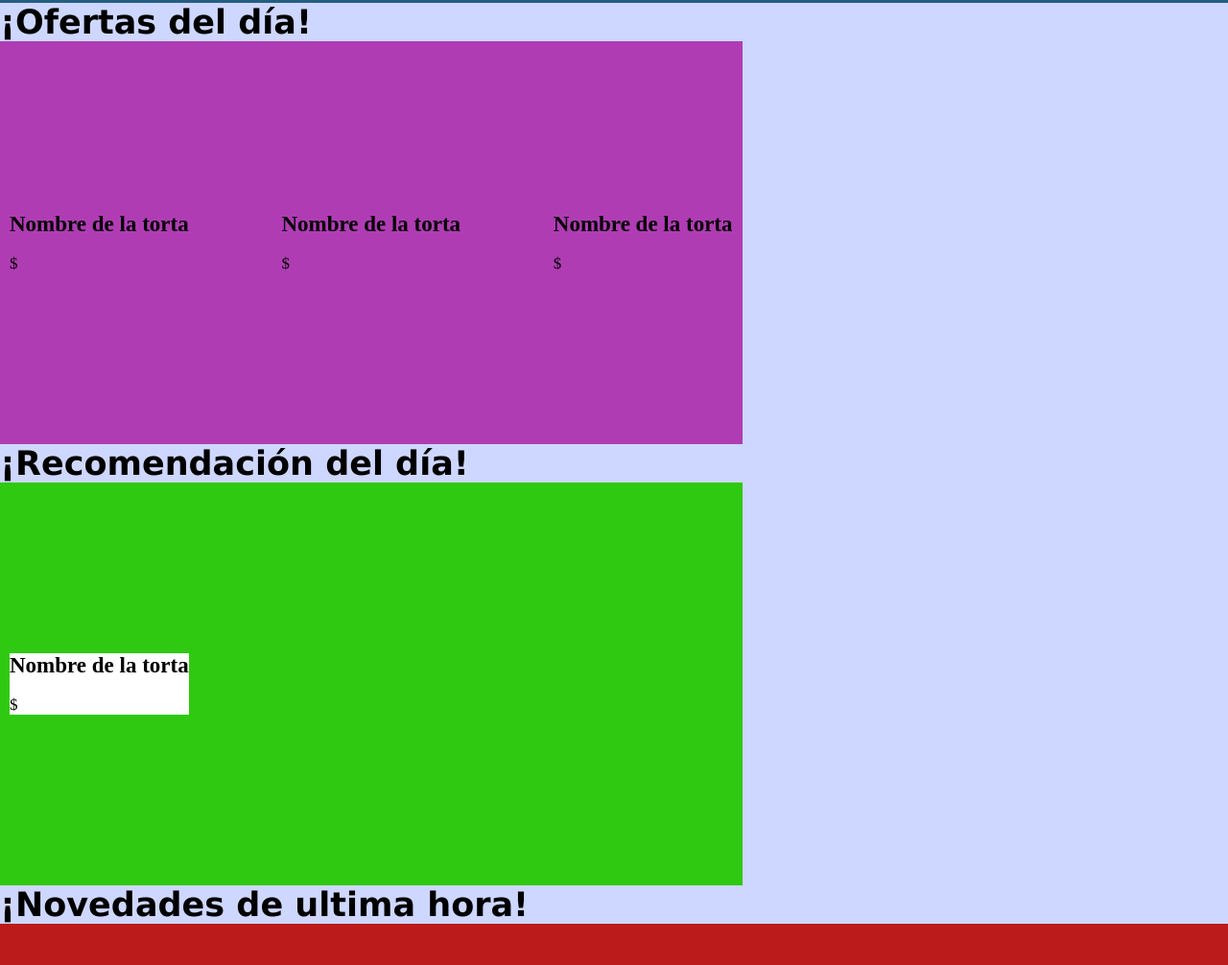
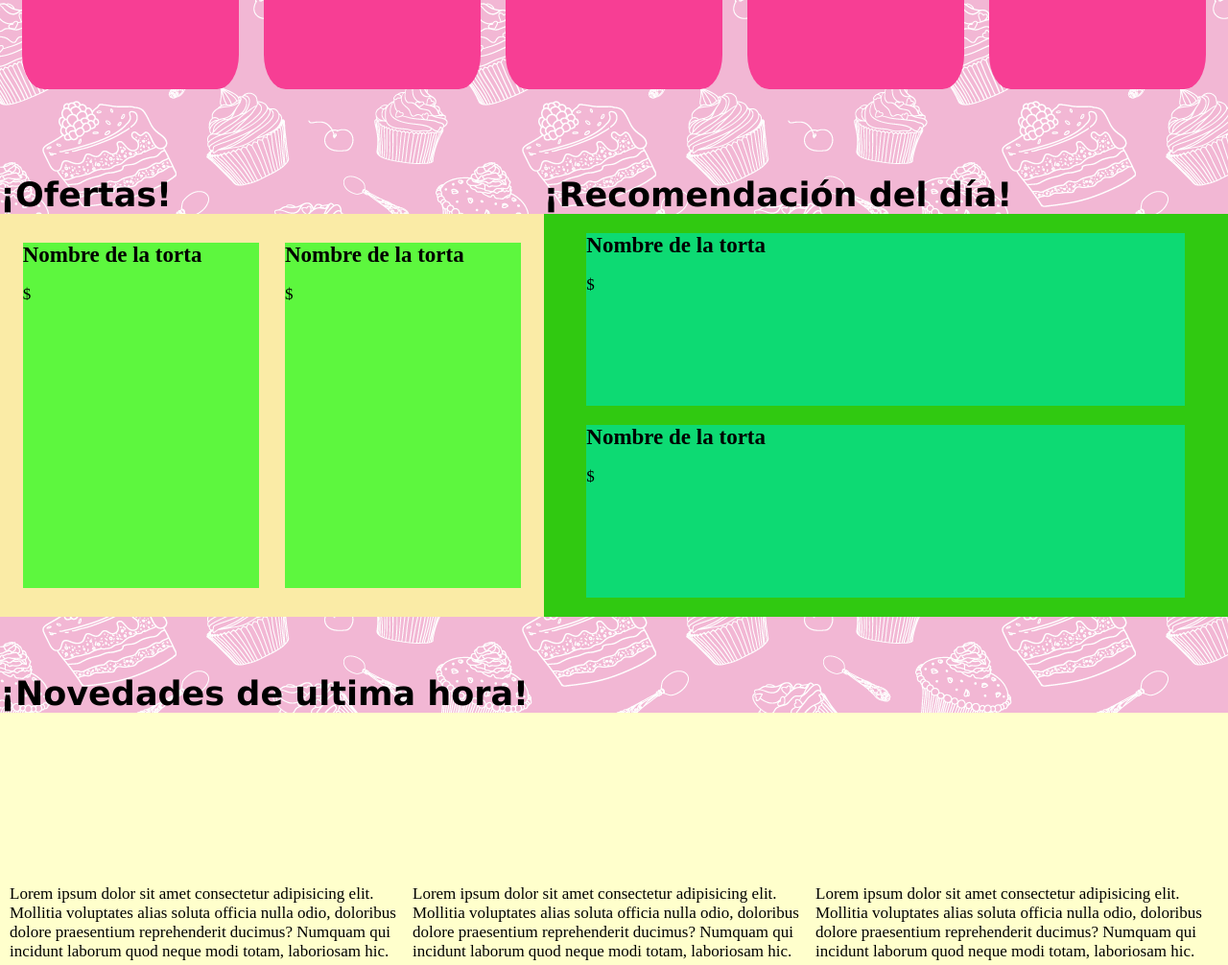
Before and after one commit to giaaryc/PaginaWeb, a plain HTML site: page indexPropio.html in a window 1280 px wide. Shown: the part 850-1856 px from the top of the page at 96% size. Drawn offline with Linux system fonts and the light colour scheme.

Commit message:
Se termina la estructura  de INDEX

```diff
--- a/StyleIndexPrueba.css
+++ b/StyleIndexPrueba.css
@@ -11,6 +11,7 @@
 
 h1{
     font-size: 35px;
+    margin-top: 60px;
     font-family: Verdana, Geneva, Tahoma, sans-serif;
 }
 
@@ -70,11 +71,9 @@ nav a{
 }
 
 main{
-    background-color: rgb(206, 215, 255);
     display: grid;
     grid-template-columns: auto auto;
     grid-row: auto auto auto auto;
-
 }
 
 #TituloBienvenida{
@@ -89,9 +88,9 @@ main{
     grid-column: span 2;
 }
 
+
 #Productos{
     grid-column: span 2;
-    background-color: rgb(38, 94, 131);
     display: flex;
     flex-direction: row;
     justify-content: space-between;
@@ -106,6 +105,7 @@ main{
     width: 18%;
     height: 90%;
     margin: 0 auto;
+    border-radius: 10%;
 }
 
 .Productos-item img{
@@ -114,7 +114,7 @@ main{
 }
 
 #Ofertas{
-    background-color: rgb(176, 60, 180);
+    background-color: #FAEBA6;
     display: flex;
     flex-direction: row;
     justify-content: space-between;
@@ -123,15 +123,18 @@ main{
     padding: 10px;
 }
 
-.Ofertas-item{
-    background-color: rgb(255, 115, 0);
+.Oferta-item{
+    background-color: #5df73e;
+    width: 45%;
+    height: 90%;
+    margin: 0 auto;
 
 }
 
 #Recomendacion{
     background-color: rgb(48, 201, 17);
     display: flex;
-    flex-direction: row;
+    flex-direction: column;
     justify-content: space-between;
     align-items: center;
     height: 400px;
@@ -139,13 +142,15 @@ main{
 }
 
 .Recomendacion-item{
-    background-color: rgb(255, 255, 255);
-
+    background-color: rgb(13, 218, 115);
+    width: 90%;
+    height: 45%;
+    margin: auto 0;
 }
 
 #Novedades{
     grid-column: span 2;
-    background-color: rgb(187, 27, 27);
+    background-color: #ffffcc;
     display: flex;
     flex-direction: row;
     justify-content: space-between;
@@ -155,13 +160,14 @@ main{
 }
 
 .Novedades-item{
-    background-color: rgb(153, 145, 69);
-
+    background-color: #d3d3d3;
+    width: 19%;
+    height: 90%;
+    margin: 0 auto;
 }
 
 #Sucursales{
     grid-column: span 2;
-
     background-color: rgb(60, 180, 144);
     display: flex;
     flex-direction: row;
@@ -172,5 +178,8 @@ main{
 }
 
 .Sucursal-item{
-
+    background-color: #f73e94;
+    width: 18%;
+    height: 90%;
+    margin: 0 auto;
 }
--- a/indexPropio.html
+++ b/indexPropio.html
@@ -51,13 +51,10 @@
             </div>
         </section>
 
-        <h1 class="TituloSeccon">¡Ofertas del día!</h1>
+        <h1>¡Ofertas!</h1>
+        <h1 >¡Recomendación del día!</h1>
+
         <section id="Ofertas">
-            <div class="Oferta-item">
-                <h2>Nombre de la torta</h2>
-                <img src="" alt="">
-                <p>$</p>
-            </div>
             <div class="Oferta-item">
                 <h2>Nombre de la torta</h2>
                 <img src="" alt="">
@@ -70,8 +67,12 @@
             </div>
         </section>
 
-        <h1 class="TituloSeccon">¡Recomendación del día!</h1>
         <section id="Recomendacion">
+            <div class="Recomendacion-item">
+                <h2>Nombre de la torta</h2>
+                <img src="" alt="">
+                <p>$</p>
+            </div>
             <div class="Recomendacion-item">
                 <h2>Nombre de la torta</h2>
                 <img src="" alt="">
@@ -82,8 +83,18 @@
         <h1 class="TituloSeccon">¡Novedades de ultima hora!</h1>
         <section id="Novedades">
             <div class="Novedadees-item">
+                <img src="" alt="">
+                <p>Lorem ipsum dolor sit amet consectetur adipisicing elit. Mollitia voluptates alias soluta officia nulla odio, doloribus dolore praesentium reprehenderit ducimus? Numquam qui incidunt laborum quod neque modi totam, laboriosam hic.</p>
+            </div>
+            <div class="Novedadees-item">
+                <img src="" alt="">
+                <p>Lorem ipsum dolor sit amet consectetur adipisicing elit. Mollitia voluptates alias soluta officia nulla odio, doloribus dolore praesentium reprehenderit ducimus? Numquam qui incidunt laborum quod neque modi totam, laboriosam hic.</p>
+            </div>
+            <div class="Novedadees-item">
+                <img src="" alt="">
+                <p>Lorem ipsum dolor sit amet consectetur adipisicing elit. Mollitia voluptates alias soluta officia nulla odio, doloribus dolore praesentium reprehenderit ducimus? Numquam qui incidunt laborum quod neque modi totam, laboriosam hic.</p>
+            </div>
 
-            </div>
         </section>
 
         <h1 class="TituloSeccon">¡Descubre donde están nuestras sucursales !</h1>
```
